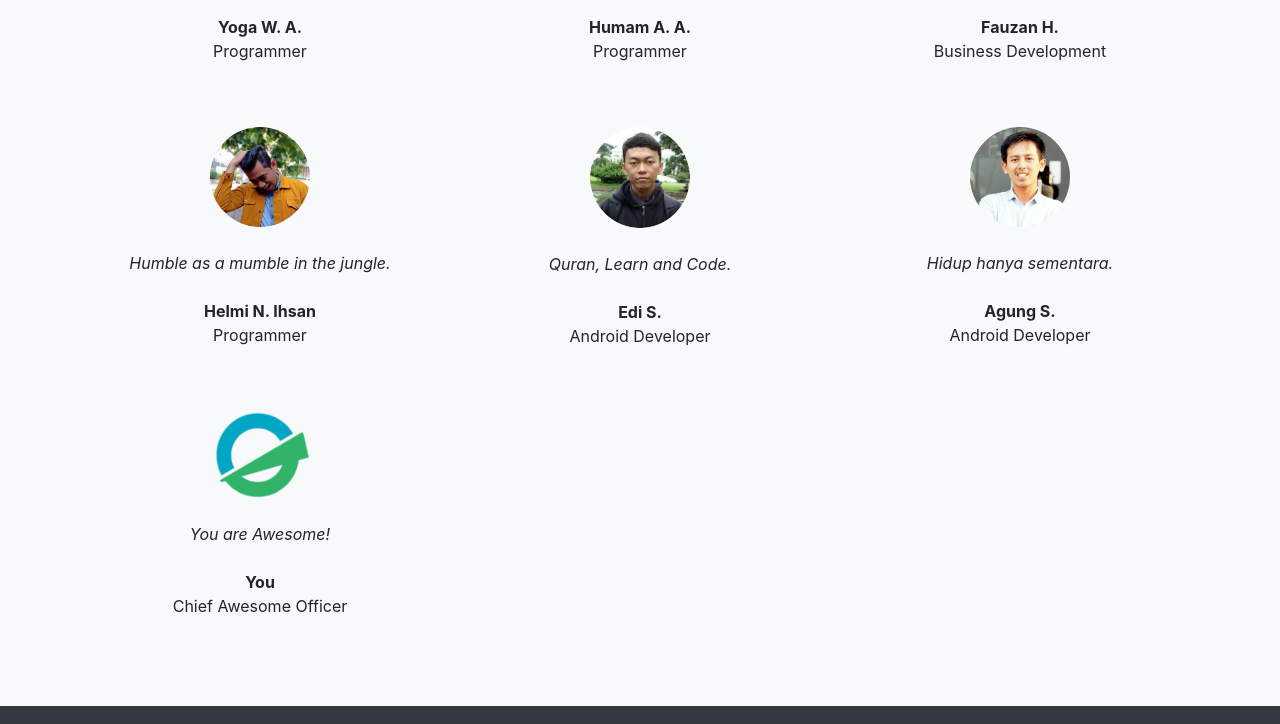
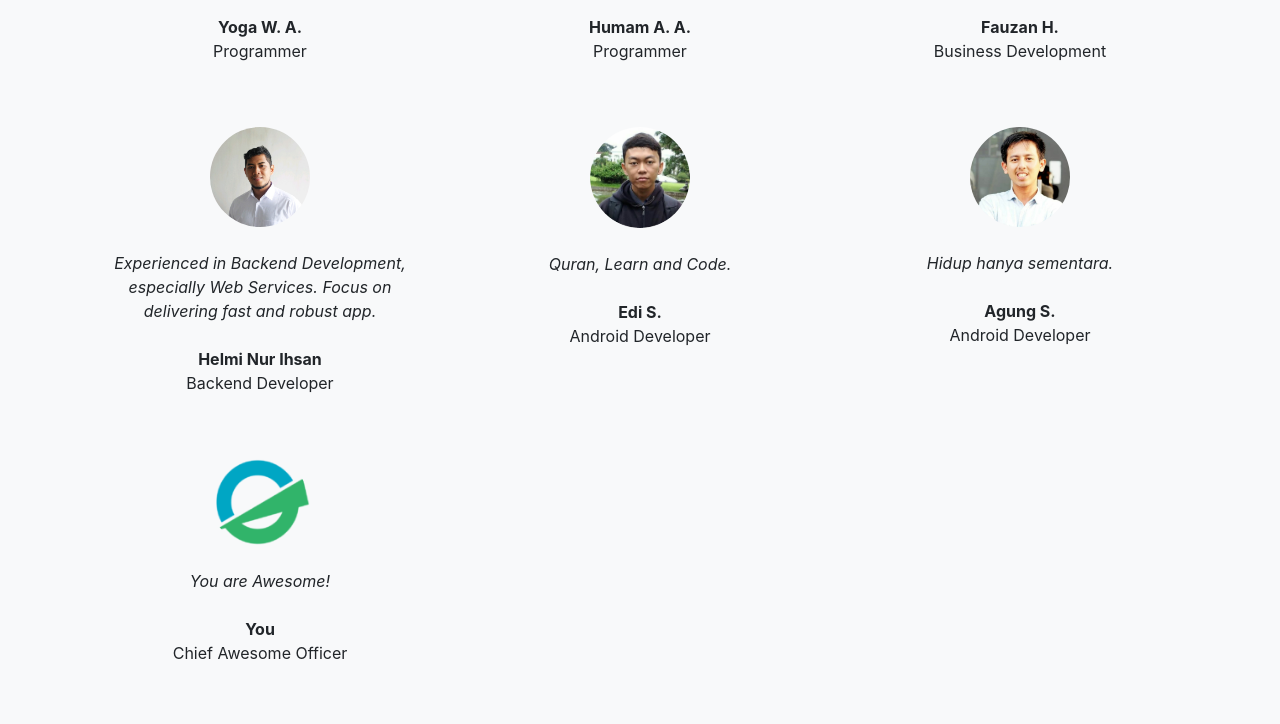
Before and after one commit to yogawa/genoffe.github.io, a plain HTML site: page index.html in a window 1280 px wide. Shown: the part 3620-4344 px from the top of the page. Drawn offline with nearby package versions, Linux system fonts and the light colour scheme.

Commit message:
update sedikit helmi

```diff
--- a/index.html
+++ b/index.html
@@ -240,10 +240,10 @@
             <br>Business Development</p>
         </div>
 		<div class="col-md-4 p-4">
-          <img class="img-fluid d-block rounded-circle mx-auto" height="100px" width="100px" src="images/helmi.jpg">
-          <p class="my-4"><i>Humble as a mumble in the jungle.</i></p>
-          <p><b>Helmi N. Ihsan</b>
-            <br>Programmer</p>
+          <img class="img-fluid d-block rounded-circle mx-auto" height="100px" width="100px" src="images/helmi.png">
+          <p class="my-4"><i>Experienced in Backend Development, especially Web Services. Focus on delivering fast and robust app.</i></p>
+          <p><b>Helmi Nur Ihsan</b>
+            <br>Backend Developer</p>
         </div>
 		<div class="col-md-4 p-4">
           <img class="img-fluid d-block rounded-circle mx-auto" height="100px" width="100px" src="images/edi.jpg">
```
Also changed, not shown: images/helmi.jpg (deleted), images/helmi.png (added).
